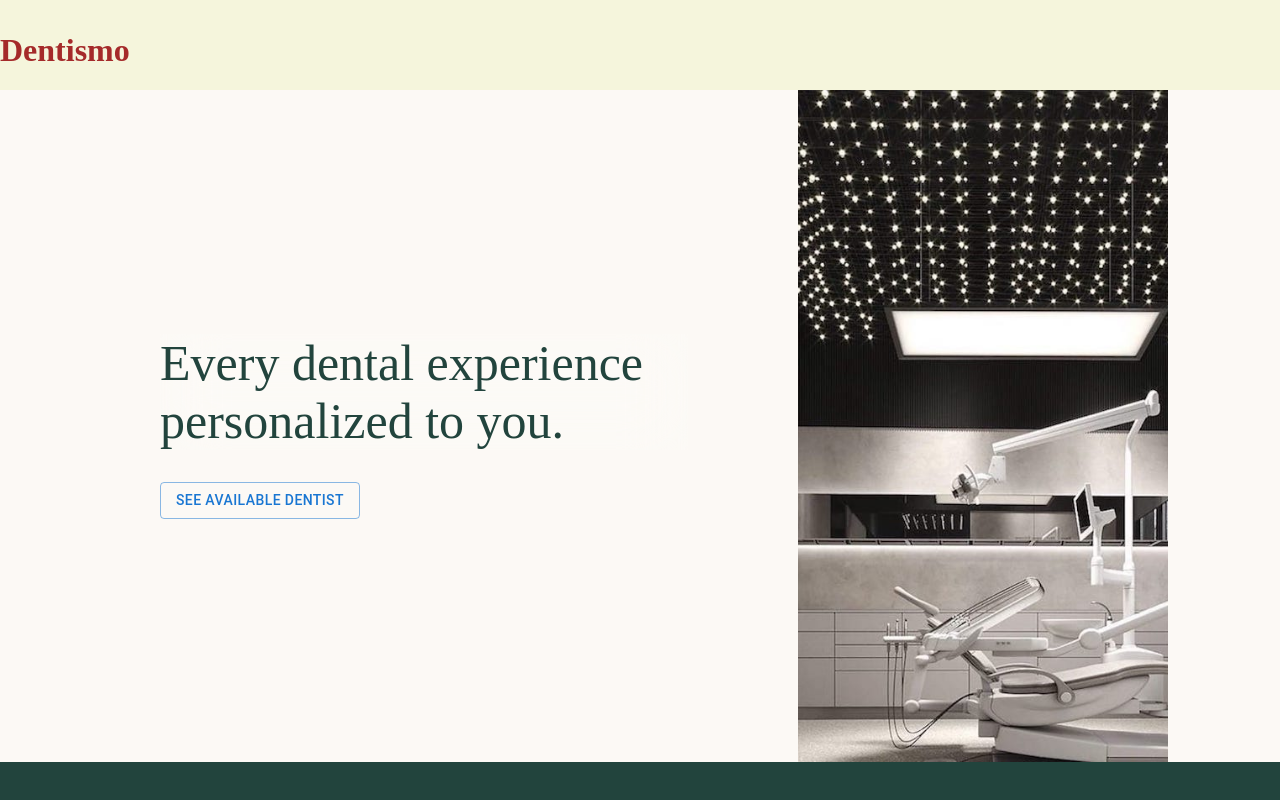
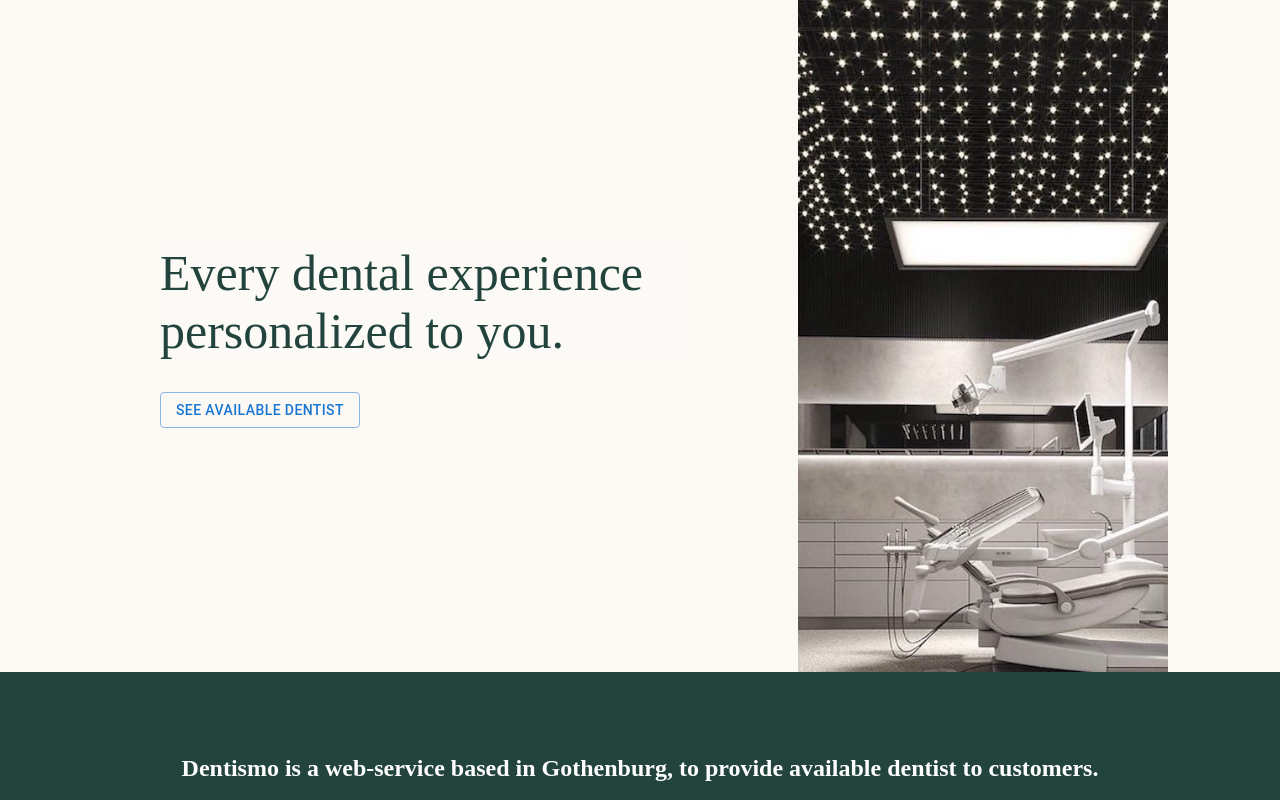
Before and after one commit to Dentismo/t-3, a React (Create React App) app in the folder client/: page /homepage in a window 1280 px wide. Shown: the top 800 px of the page. Built offline with nearby package versions, Linux system fonts and the light colour scheme.

Commit message:
#20 Remove temporary header on home page

```diff
--- a/client/src/pages/HomePage.tsx
+++ b/client/src/pages/HomePage.tsx
@@ -24,9 +24,6 @@ function HomePage() {
     return (
     <div>
         <div className='main-container'>
-            <div className="top-div">
-                <h1 className="dentist-heading"> Dentismo </h1>
-            </div>
             <div className='home-image-holder'>
                 <div className='text-button-holder'>
                     <div className='text-holder'>
--- a/client/src/styles/HomePage.css
+++ b/client/src/styles/HomePage.css
@@ -2,10 +2,7 @@
     height: 100%;
     font-family:'playfair-display'
 }
-.top-div {
-    background-color: beige;
-    display: flex;
-}
+
 .dentist-heading {
     color: brown;
     margin-top: 0;
```
